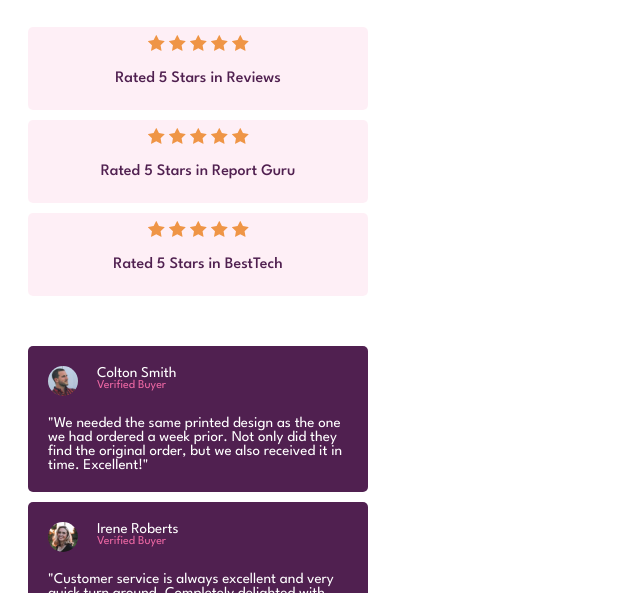
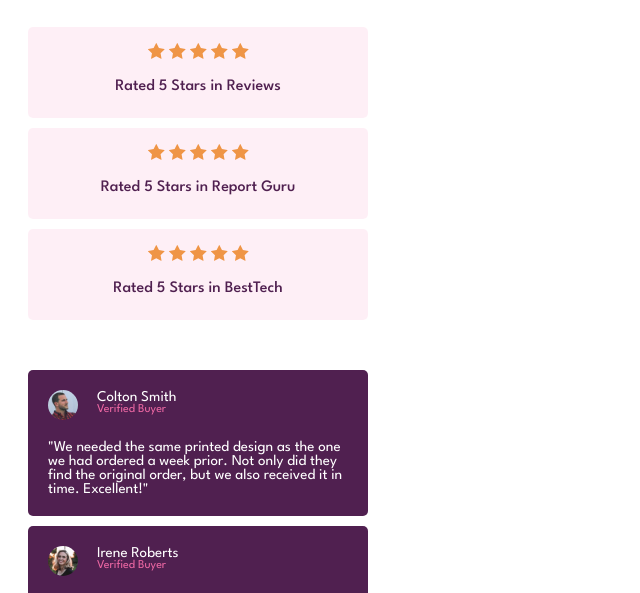
Before and after one commit to AshongAbdallah06/Social-Proof-Section, a plain HTML site: page index.html in a window 1280 px wide. Shown: the part 197-790 px from the top of the page, without its empty margins (0-640 px from the left). Drawn offline with Linux system fonts and the light colour scheme.

Commit message:
Make some changes

```diff
--- a/index.css
+++ b/index.css
@@ -37,6 +37,7 @@ h1 {
     background-color: hsla(333, 80%, 67%, 0.1);
     margin-bottom: 10px;
     padding: 8px 0;
+    padding-top: 16px;
     width: 340px;
     border-radius: 5px;
 }
```
